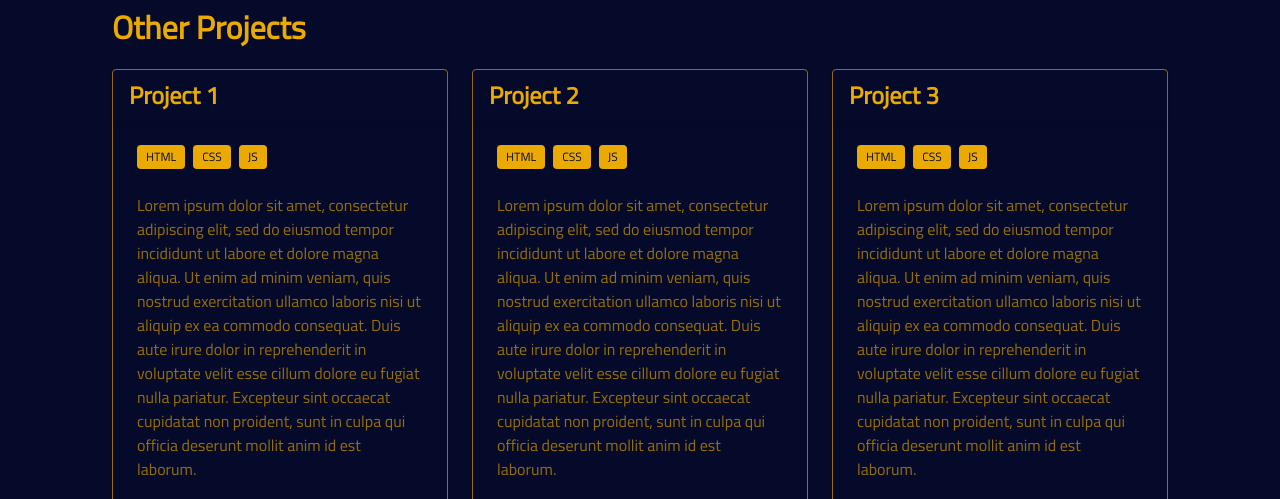
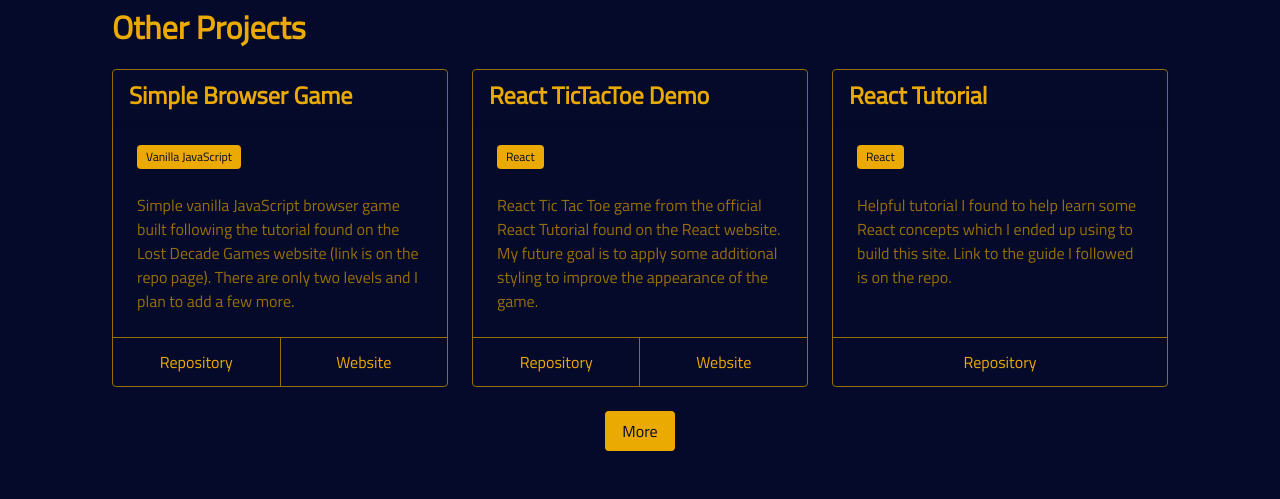
Before and after one commit to gmmurray/gmmurray.github.io, a Gatsby site: page / in a window 1280 px wide. Shown: the part 2608-3107 px from the top of the page. Built offline with nearby package versions, Linux system fonts and the light colour scheme; Gatsby itself is replaced by a stand-in of ours.

Commit message:
complete development

```diff
--- a/package.json
+++ b/package.json
@@ -14,7 +14,7 @@
     "bulma": "^0.8.0",
     "font-awesome": "^4.7.0",
     "gatsby": "^2.18.12",
-    "gatsby-image": "^2.2.34",
+    "gatsby-image": "^2.2.38",
     "gatsby-plugin-manifest": "^2.2.31",
     "gatsby-plugin-offline": "^3.0.27",
     "gatsby-plugin-react-helmet": "^3.1.16",
--- a/src/components/footer.js
+++ b/src/components/footer.js
@@ -10,8 +10,8 @@ export default () => (
             <div className="columns">
                 <div className="column"></div>
                 <div className="column">
-                    <a className="title is-1 font-dark-blue grouped-button-margin" href="https://www.github.com/gmmurray" target="_blank" rel="noopener"><FontAwesomeIcon icon={faGithubSquare} /></a>
-                    <a className="title is-1 font-dark-blue grouped-button-margin" href="https://www.linkedin.com/in/greg-murray-848423186" target="_blank" rel="noopener"><FontAwesomeIcon icon={faLinkedin} /></a>
+                    <a className="title is-1 font-dark-blue grouped-button-margin" href="https://www.github.com/gmmurray" target="_blank" rel="noopener noreferrer"><FontAwesomeIcon icon={faGithubSquare} /></a>
+                    <a className="title is-1 font-dark-blue grouped-button-margin" href="https://www.linkedin.com/in/greg-murray-848423186" target="_blank" rel="noopener noreferrer"><FontAwesomeIcon icon={faLinkedin} /></a>
                     <a className="title is-1 font-dark-blue grouped-button-margin" href="mailto:gregorymichaelmurray@gmail.com" ><FontAwesomeIcon icon={faEnvelopeSquare} /></a>
                 </div>
                 <div className="column"></div>
--- a/src/components/projects/minor_project.js
+++ b/src/components/projects/minor_project.js
@@ -5,7 +5,7 @@
         const repo = this.props.repo === '';
         const link = this.props.link === '';
         return (
-            <div className="card">
+            <div className="card card-equal-height">
                 <header className="card-header">
                     <div className="card-header-title">
                         <h4 className="title is-4">{this.props.title}</h4>
@@ -22,8 +22,8 @@
                     </div>
                 </div>
                 <footer className="card-footer">
-                    {repo ? null : (<a href={this.props.repo} className="card-footer-item">GitHub</a>)}
-                    {link ? null : (<a href={this.props.link} className="card-footer-item">Website</a>)}
+                    {repo ? null : (<a href={this.props.repo} className="card-footer-item" target="_blank" rel="noopener noreferrer">Repository</a>)}
+                    {link ? null : (<a href={this.props.link} className="card-footer-item" target="_blank" rel="noopener noreferrer">Website</a>)}
                 </footer>
             </div>
         );
--- a/src/components/projects/other_projects.js
+++ b/src/components/projects/other_projects.js
@@ -20,14 +20,6 @@ class OtherProjects extends Component {
                 projects: nextThree
             });
         };
-
-        const listEmpty = () => {
-            console.log(this.state.page);
-            console.log(OtherProjectsList.length);
-            if (this.state.page > OtherProjectsList.length) {
-                return true;
-            }
-        }
 
         return (
             <Fragment>
--- a/src/components/projects/other_projects_list.js
+++ b/src/components/projects/other_projects_list.js
@@ -1,54 +1,39 @@
 const OtherProjectsList = [
     {
-        title: 'Project 1',
-        description: 'Lorem ipsum dolor sit amet, consectetur adipiscing elit, sed do eiusmod tempor incididunt ut labore et dolore magna aliqua. Ut enim ad minim veniam, quis nostrud exercitation ullamco laboris nisi ut aliquip ex ea commodo consequat. Duis aute irure dolor in reprehenderit in voluptate velit esse cillum dolore eu fugiat nulla pariatur. Excepteur sint occaecat cupidatat non proident, sunt in culpa qui officia deserunt mollit anim id est laborum.',
-        tags: ['HTML', 'CSS', 'JS'],
-        repo: 'github.com',
-        link: 'gregmurray.com'
+        title: 'Simple Browser Game',
+        description: 'Simple vanilla JavaScript browser game built following the tutorial found on the Lost Decade Games website (link is on the repo page). There are only two levels and I plan to add a few more.',
+        tags: ['Vanilla JavaScript'],
+        repo: 'https://github.com/gmmurray/SimpleHTMLGame-Goblins',
+        link: 'https://gregmurray.org/SimpleHTMLGame-Goblins'
     },
     {
-        title: 'Project 2',
-        description: 'Lorem ipsum dolor sit amet, consectetur adipiscing elit, sed do eiusmod tempor incididunt ut labore et dolore magna aliqua. Ut enim ad minim veniam, quis nostrud exercitation ullamco laboris nisi ut aliquip ex ea commodo consequat. Duis aute irure dolor in reprehenderit in voluptate velit esse cillum dolore eu fugiat nulla pariatur. Excepteur sint occaecat cupidatat non proident, sunt in culpa qui officia deserunt mollit anim id est laborum.',
-        tags: ['HTML', 'CSS', 'JS'],
-        repo: '',
-        link: 'gregmurray.com'
+        title: 'React TicTacToe Demo',
+        description: 'React Tic Tac Toe game from the official React Tutorial found on the React website. My future goal is to apply some additional styling to improve the appearance of the game.',
+        tags: ['React'],
+        repo: 'https://github.com/gmmurray/ReactTicTacToeDemo',
+        link: 'https://gregmurray.org/ReactTicTacToeDemo'
     },
     {
-        title: 'Project 3',
-        description: 'Lorem ipsum dolor sit amet, consectetur adipiscing elit, sed do eiusmod tempor incididunt ut labore et dolore magna aliqua. Ut enim ad minim veniam, quis nostrud exercitation ullamco laboris nisi ut aliquip ex ea commodo consequat. Duis aute irure dolor in reprehenderit in voluptate velit esse cillum dolore eu fugiat nulla pariatur. Excepteur sint occaecat cupidatat non proident, sunt in culpa qui officia deserunt mollit anim id est laborum.',
-        tags: ['HTML', 'CSS', 'JS'],
-        repo: 'github.com',
+        title: 'React Tutorial',
+        description: 'Helpful tutorial I found to help learn some React concepts which I ended up using to build this site. Link to the guide I followed is on the repo.',
+        tags: ['React'],
+        repo: 'https://github.com/gmmurray/tania-react-tutorial',
         link: ''
     },
     {
-        title: 'Project 4',
-        description: 'Lorem ipsum dolor sit amet, consectetur adipiscing elit, sed do eiusmod tempor incididunt ut labore et dolore magna aliqua. Ut enim ad minim veniam, quis nostrud exercitation ullamco laboris nisi ut aliquip ex ea commodo consequat. Duis aute irure dolor in reprehenderit in voluptate velit esse cillum dolore eu fugiat nulla pariatur. Excepteur sint occaecat cupidatat non proident, sunt in culpa qui officia deserunt mollit anim id est laborum.',
-        tags: ['HTML', 'CSS', 'JS'],
-        repo: 'github.com',
-        link: 'gregmurray.com'
+        title: 'Sass Tutorial',
+        description: 'I find traditional CSS to be time consuming and a bit frustrating, so I was happy to find a great guide that explains a couple Sass (specifically SCSS) techniques then shows them off in a full tutorial resulting in a pretty nice looking resume website. I followed a YouTube video to build this, the link to which can be found in the repository.',
+        tags: ['Sass'],
+        repo: 'https://github.com/gmmurray/SassTutorial',
+        link: 'https://gregmurray.org/SassTutorial/dist'
     },
     {
-        title: 'Project 5',
-        description: 'Lorem ipsum dolor sit amet, consectetur adipiscing elit, sed do eiusmod tempor incididunt ut labore et dolore magna aliqua. Ut enim ad minim veniam, quis nostrud exercitation ullamco laboris nisi ut aliquip ex ea commodo consequat. Duis aute irure dolor in reprehenderit in voluptate velit esse cillum dolore eu fugiat nulla pariatur. Excepteur sint occaecat cupidatat non proident, sunt in culpa qui officia deserunt mollit anim id est laborum.',
-        tags: ['HTML', 'CSS', 'JS'],
-        repo: 'github.com',
-        link: 'gregmurray.com'
+        title: 'Angular Tour of Heroes',
+        description: 'Before learning React, my first exposure to a full front end JS framework was Angular. I found the documentation on Angular\'s website very helpful, beginning with the Angular Tour of Heroes which is what I followed for this project.',
+        tags: ['Angular'],
+        repo: 'https://github.com/gmmurray/angular-tour-of-heroes',
+        link: 'https://gregmurray.org/angular-tour-of-heroes'
     },
-    {
-        title: 'Project 6',
-        description: 'Lorem ipsum dolor sit amet, consectetur adipiscing elit, sed do eiusmod tempor incididunt ut labore et dolore magna aliqua. Ut enim ad minim veniam, quis nostrud exercitation ullamco laboris nisi ut aliquip ex ea commodo consequat. Duis aute irure dolor in reprehenderit in voluptate velit esse cillum dolore eu fugiat nulla pariatur. Excepteur sint occaecat cupidatat non proident, sunt in culpa qui officia deserunt mollit anim id est laborum.',
-        tags: ['HTML', 'CSS', 'JS'],
-        repo: 'github.com',
-        link: 'gregmurray.com'
-    }
 ];
 
 export default OtherProjectsList
-
-/*
-https://github.com/gmmurray/tania-react-tutorial
-https://github.com/gmmurray/SassTutorial
-https://github.com/gmmurray/ReactTicTacToeDemo
-https://github.com/gmmurray/angular-tour-of-heroes
-https://github.com/gmmurray/SimpleHTMLGame-Goblins
-*/
--- a/src/styles/global.scss
+++ b/src/styles/global.scss
@@ -40,6 +40,15 @@ $modal-card-body-background-color: $theme-dark-blue;
     border: 1px solid $theme-dark-yellow !important;
 }
 
+.card-equal-height {
+    display: flex;
+    flex-direction: column;
+    height: 100%;
+ }
+ .card-equal-height .card-footer {
+   margin-top: auto;
+ }
+
 .grouped-button-margin {
     margin: 0 0.5rem;
 }
```
Also changed, not shown: src/components/projects/featured_projects_list.js (+8 -8 lines), 1 other file.
